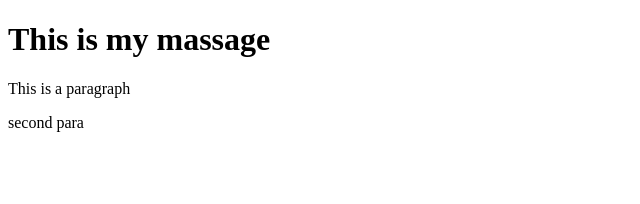
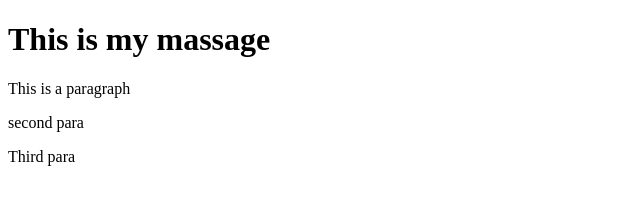
Before and after one commit to rakib313/git-test, a website: page index.html in a window 1280 px wide. Shown: the full height of the page, 0-640 px from the left. Drawn offline with Linux system fonts and the light colour scheme.

Commit message:
Fourth commit

```diff
--- a/index.html
+++ b/index.html
@@ -5,5 +5,6 @@
         <h1>This is my massage</h1>
         <p>This is a paragraph</p>
         <p>second para</p>
+        <p>Third para</p>
     </body>
 </html>
```
Also changed, not shown: package.json (added, +24 -0 lines), 2 other files.
